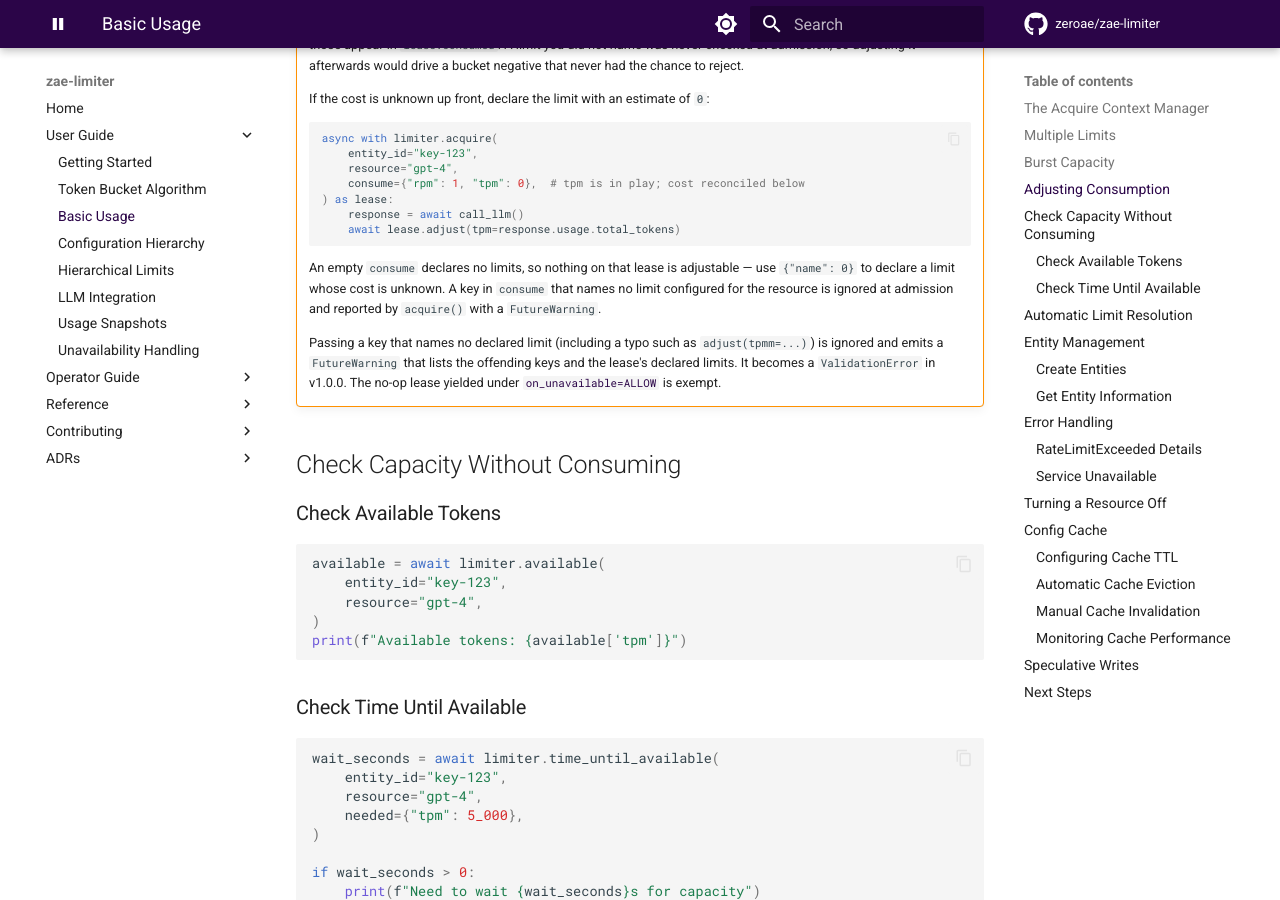
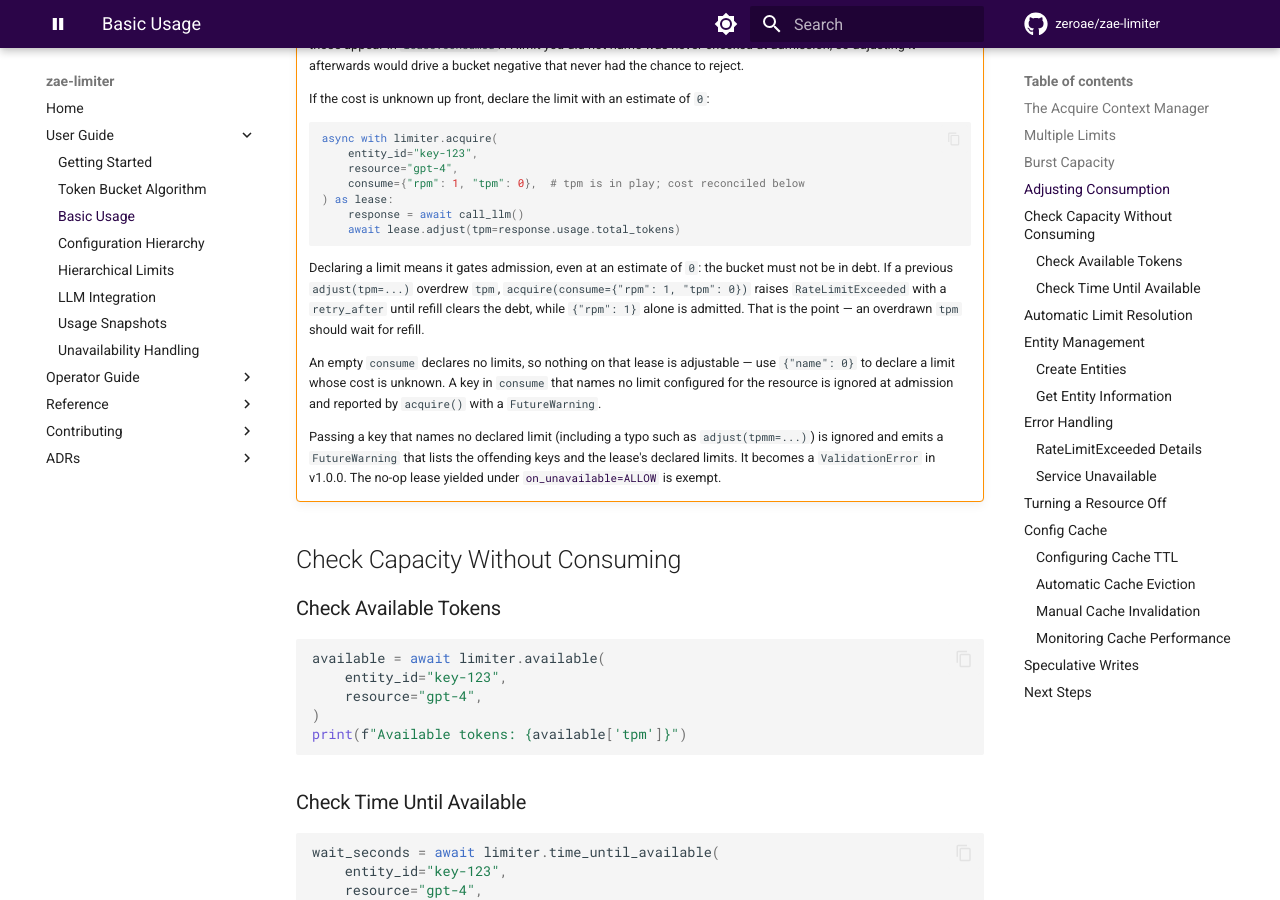
Before and after one commit to zeroae/zae-limiter, an MkDocs documentation site: the page built from docs/guide/basic-usage.md, in a window 1280 px wide and 900 px high, scrolled down 2191 px. Built offline with MkDocs 1.6.1 and Material for MkDocs 9.7.7, drawn with Linux system fonts in a browser that asks for light colours; comment, search, counter and statistics services are not loaded; the version menu is left out.

Commit message:
📝 docs(guide): document that a declared zero estimate gates on debt
Declaring {'tpm': 0} means tpm gates admission: after adjust(tpm=...)
overdraws the bucket, acquire({'rpm': 1, 'tpm': 0}) rejects with a
retry_after until refill clears the debt, while {'rpm': 1} is admitted.
That is by design — an overdrawn tpm should wait — but was undocumented
right where the zero-estimate idiom is recommended.

Also move the 'must not reject a request of 0' remark from the
undeclared branch of _do_acquire to the declared branch it describes.

Co-Authored-By: Claude Fable 5.1 <noreply@anthropic.com>
Claude-Session: https://claude.ai/code/session_01QdVj8nPhUwTz2aNJzMFqt5

````diff
--- a/docs/guide/basic-usage.md
+++ b/docs/guide/basic-usage.md
@@ -116,6 +116,12 @@ async with limiter.acquire(
         response = await call_llm()
         await lease.adjust(tpm=response.usage.total_tokens)
     ```
+
+    Declaring a limit means it gates admission, even at an estimate of `0`: the
+    bucket must not be in debt. If a previous `adjust(tpm=...)` overdrew `tpm`,
+    `acquire(consume={"rpm": 1, "tpm": 0})` raises `RateLimitExceeded` with a
+    `retry_after` until refill clears the debt, while `{"rpm": 1}` alone is
+    admitted. That is the point — an overdrawn `tpm` should wait for refill.
 
     An empty `consume` declares no limits, so nothing on that lease is adjustable —
     use `{"name": 0}` to declare a limit whose cost is unknown. A key in `consume`
````
Also changed, not shown: 1 other file.
